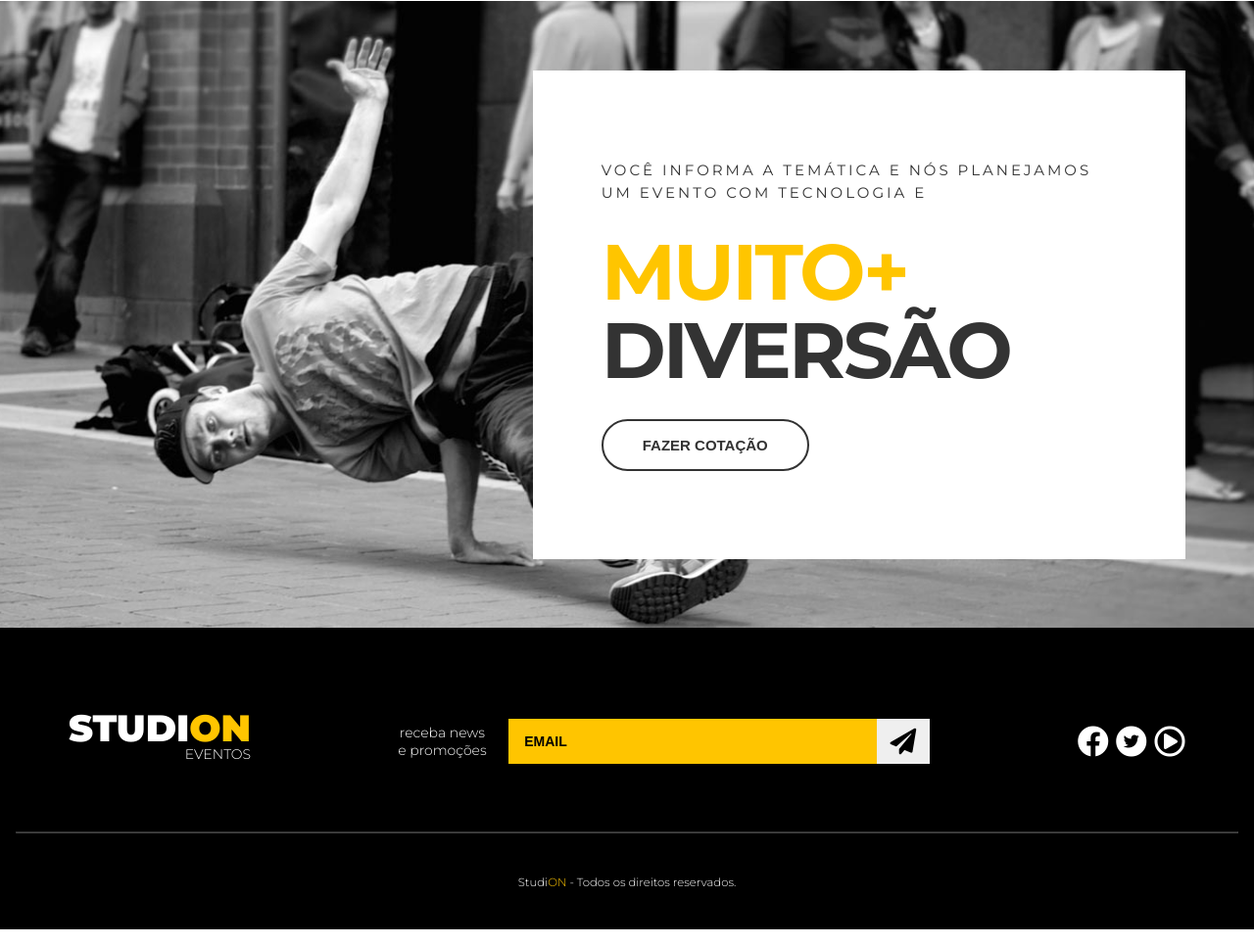
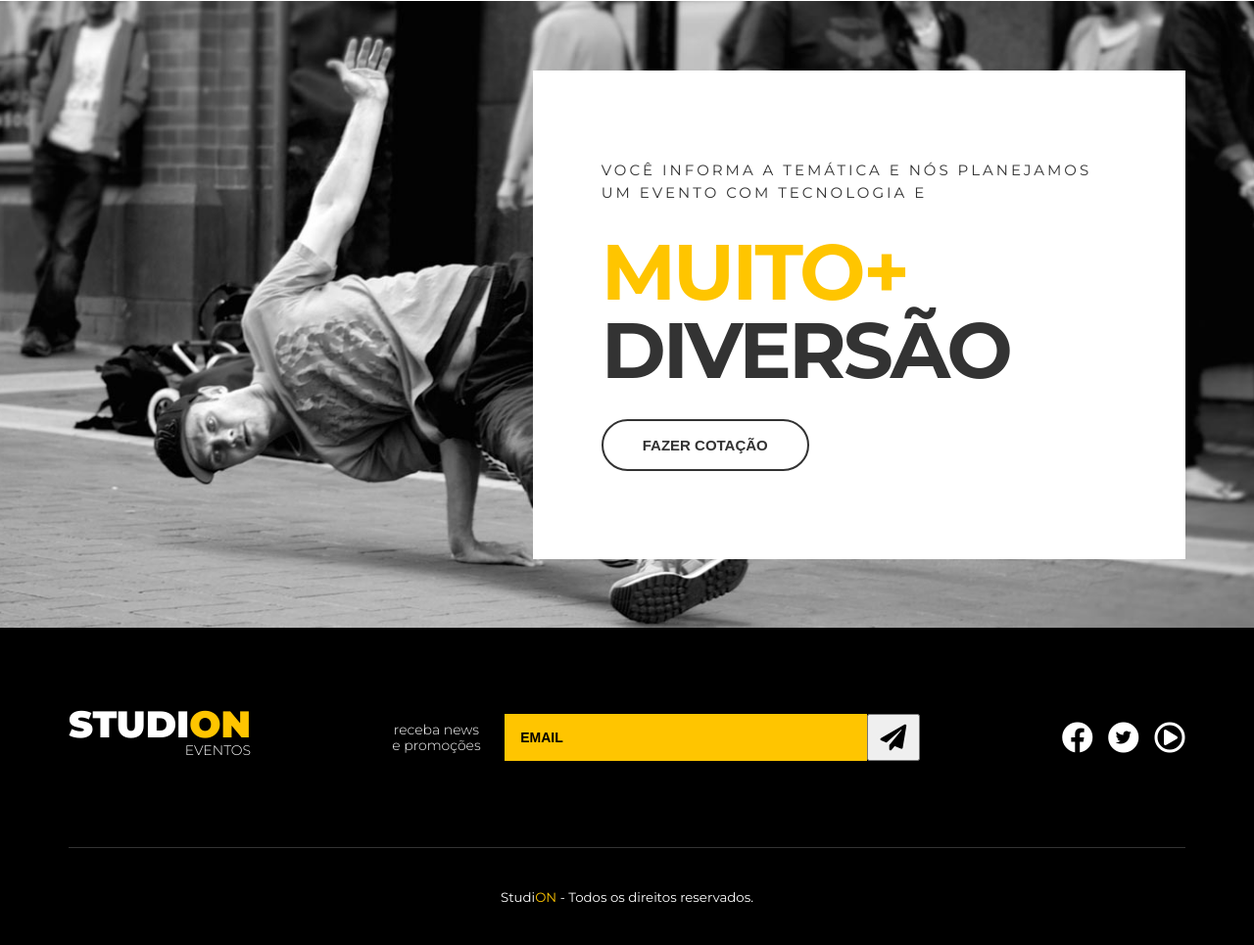
Before and after one commit to todd7/studion, a website: page src/index.html in a window 1280 px wide. Shown: the part 1586-2551 px from the top of the page at 98% size. Drawn offline with Linux system fonts and the light colour scheme.

Commit message:
ajustes video-aula

```diff
--- a/src/index.html
+++ b/src/index.html
@@ -136,10 +136,10 @@
           <span class="logo-studion__subtitle">Eventos</span>
         </h2>
 
-        <form class="footer__form" autocomplete="off">
+        <form class="footer__form">
           <label for="email">receba news e promoções</label>
 
-          <div class="footer__email">
+          <div class="footer__form__email">
             <input type="email" id="email"  placeholder="email" />
 
             <button type="submit">
@@ -172,8 +172,6 @@
         </ul>
       </div>
 
-      <hr />
-
       <p>
         <small>Studi<span class="copy--primary">ON</span> - Todos os direitos reservados.</small>
       </p>
--- a/src/style.css
+++ b/src/style.css
@@ -272,14 +272,15 @@ ul {
 .footer {
   background-color: #000;
   color: #fff;
-  padding: 0 1rem;
+  text-align: center;
 }
 
 .footer__container {
   display: grid;
   grid-template-columns: repeat(3, auto);
   align-items: center;
-  padding: 5.25rem 0 3.75rem 0;
+  border-bottom: 0.1rem solid #fff3;
+  padding: 5rem 0;
 }
 
 .footer .logo-studion {
@@ -291,22 +292,26 @@ ul {
   display: grid;
   place-items: center;
   grid-template-columns: 9ch auto;
-  gap: 1.25rem;
+  gap: 1.375rem;
 }
 
-.footer__email {
+.footer__form label {
+  font-size: 0.875rem;
+  font-weight: 300;
+  line-height: 1rem;
+}
+
+.footer__form__email {
   display: grid;
   grid-template-columns: auto 3.375rem;
-
   width: 100%;
 }
 
 .footer__form input {
   background-color: var(--color-primary);
   border: unset;
-  height: 2.875rem;
   padding: 1rem;
-  font-size: .875rem;
+  font-size: 0.875rem;
   font-weight: 700;
   text-transform: uppercase;
   color: #000;
@@ -316,14 +321,8 @@ ul {
   color: #000;
 }
 
-.footer__form input:focus {
-  outline: unset;
-}
-
 .footer__form button {
   cursor: pointer;
-  border: unset;
-  height: 100%;
   transition: 0.3s all ease;
 }
 
@@ -332,13 +331,10 @@ ul {
   background-color: var(--color-copy);
 }
 
-.footer__form label {
-  font-size: 0.875rem;
-  font-weight: 300;
-  text-align: center;
-}
-
 .footer__social {
+  display: grid;
+  grid-template-columns: repeat(3, auto);
+  gap: 0.5rem;
   justify-self: end;
 }
 
@@ -349,20 +345,10 @@ ul {
   margin-left: 0.2rem;
 }
 
-.footer__social a .fa-twitter,
-.footer__social a:visited .fa-twitter,
-.footer__social a:active .fa-twitter {
+.footer__social .fa-twitter {
   color: #000;
 }
 
-.footer hr {
-  border-color: #fff4;
-  margin: 0;
-}
-
 .footer p {
-  text-align: center;
-  font-size: 0.875rem;
-  font-weight: 300;
   margin: 2.5rem 0;
 }
```
